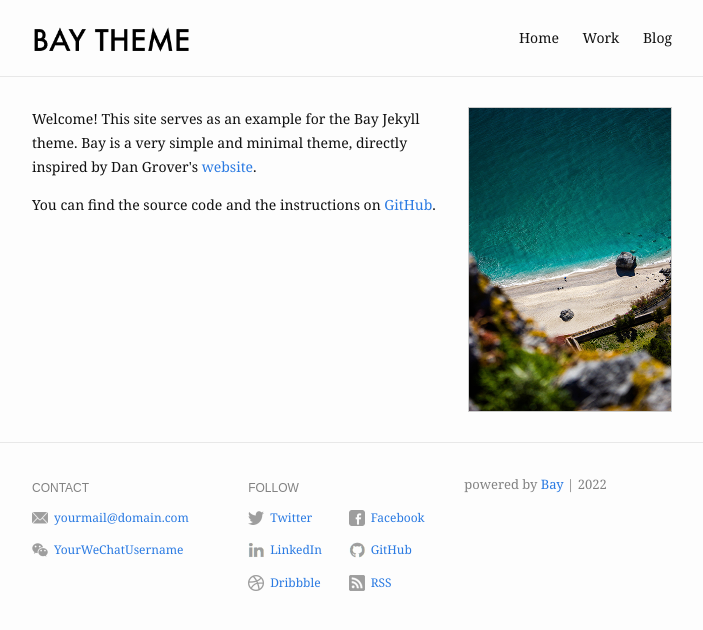
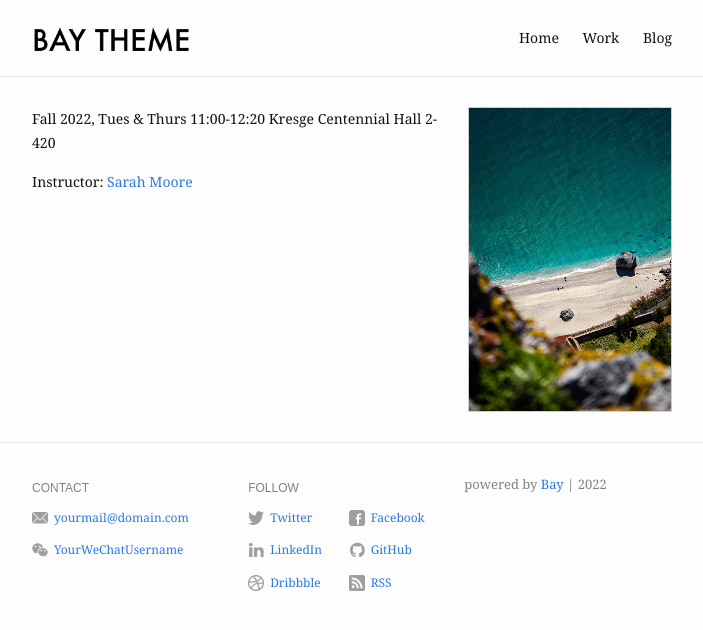
Before and after one commit to sarah-moore/nupols_dataviz, a Jekyll site: the page built from docs/index.md, in a window 1280 px wide. Shown: the top 630 px of the page, without its empty margins (288-991 px from the left). Built offline with Jekyll 4.4.1, drawn with Linux system fonts in a browser that asks for light colours.

Commit message:
Update index.md

```diff
--- a/docs/index.md
+++ b/docs/index.md
@@ -6,9 +6,11 @@ profile_picture:
 ---
 
 <p>
-  Welcome! This site serves as an example for the Bay Jekyll theme. Bay is a very simple and minimal theme, directly inspired by Dan Grover's <a href="http://dangrover.com">website</a>.
+Fall 2022, Tues & Thurs 11:00-12:20
+
+  Kresge Centennial Hall 2-420
 </p>
 
 <p>
-  You can find the source code and the instructions on <a href="https://github.com/eliottvincent/bay">GitHub</a>.
+Instructor: <a href="mailto:sarahmoore2022@u.northwestern.edu"> Sarah Moore </a>
 </p>
```
